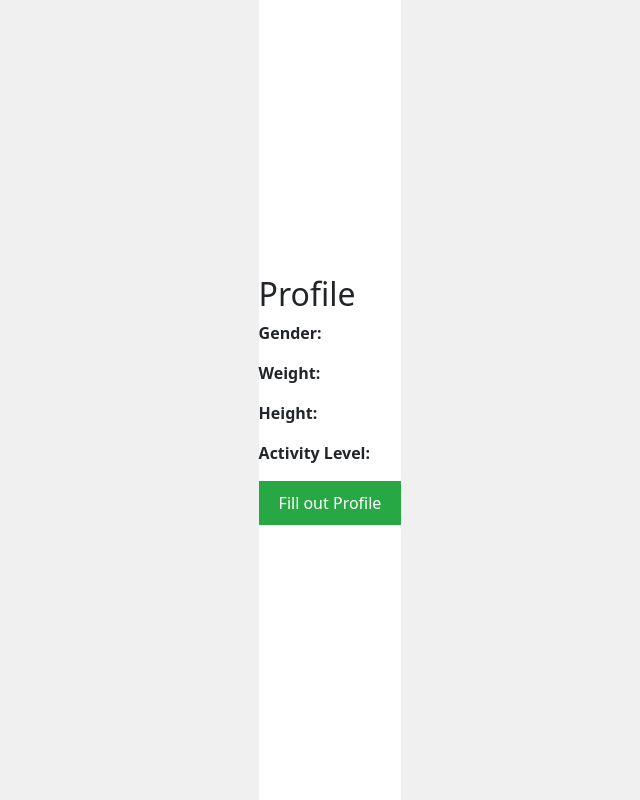
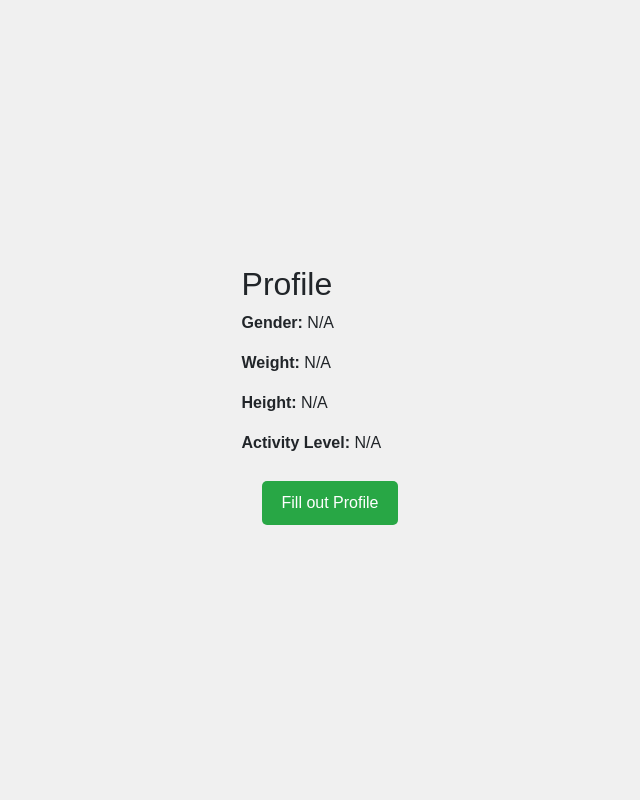
Before and after one commit to 2406-Ryan-Java-FS/Group5, a React (Create React App) app in the folder front-end/calorie-tracker/: page /profile in a window 1280 px wide. Shown: the whole page, without its empty margins (310-950 px from the left). Built offline with nearby package versions, Linux system fonts and the light colour scheme.

Commit message:
login, register, profile view, and profile form

```diff
--- /dev/null
+++ b/front-end/calorie-tracker/src/AuthContext.js
@@ -0,0 +1,43 @@
+import React, { createContext, useState, useContext, useEffect } from 'react';
+
+// Create context
+const AuthContext = createContext();
+
+// Custom hook to use auth context
+export const useAuth = () => {
+    return useContext(AuthContext);
+};
+
+// Auth provider component
+export function AuthProvider({ children }) {
+    const [user, setUser] = useState(null);
+
+    useEffect(() => {
+        // Load user from local storage or API
+        const loggedUser = JSON.parse(localStorage.getItem('user'));
+        if (loggedUser) {
+            setUser(loggedUser);
+        }
+    }, []);
+
+    const login = (userData) => {
+        // Save user to state and local storage
+        setUser(userData);
+        localStorage.setItem('user', JSON.stringify(userData));
+    };
+
+
+    const logout = () => {
+        // Clear user from state and local storage
+        setUser(null);
+        localStorage.removeItem('user');
+    };
+
+    const value = {
+        user,
+        login,
+        logout,
+    };
+
+    return <AuthContext.Provider value={value}>{children}</AuthContext.Provider>;
+}
--- a/front-end/calorie-tracker/src/components/login-page.js
+++ b/front-end/calorie-tracker/src/components/login-page.js
@@ -1,17 +1,19 @@
 import React, { useState } from 'react';
 import { Link, useNavigate } from 'react-router-dom';
 import '../styles/login.css';
+import { useAuth } from '../AuthContext';
 
 export default function LoginPage() {
     const [username, setUsername] = useState('');
     const [password, setPassword] = useState('');
     const navigate = useNavigate();
+    const { login } = useAuth();
 
     const handleLogin = async (e) => {
         e.preventDefault();
 
         try {
-            const response = await fetch('http://localhost:8080/api/user/login', {
+            const response = await fetch('http://localhost:8080/api/users/login', {
                 method: 'POST',
                 headers: {
                     'Content-Type': 'application/json',
@@ -22,6 +24,7 @@ export default function LoginPage() {
             if (response.ok) {
                 const userData = await response.json();
                 console.log('Login successful', userData);
+                login(userData);
                 // Handle successful login, e.g., store user data, redirect to profile
                 navigate('/profile');
             } else {
--- a/front-end/calorie-tracker/src/components/nav-bar.js
+++ b/front-end/calorie-tracker/src/components/nav-bar.js
@@ -1,4 +1,4 @@
-import { Link } from 'react-router-dom';
+//import { Link } from 'react-router-dom';
 
 export default function NavBar(){
 
--- a/front-end/calorie-tracker/src/components/profile-form.js
+++ b/front-end/calorie-tracker/src/components/profile-form.js
@@ -1,103 +1,11 @@
-// import React, { useState } from 'react';
+import React, { useState, useEffect } from 'react';
+import { useAuth } from '../AuthContext';
+import { useNavigate } from 'react-router-dom';
 
+export default function ProfileForm() {
+    const { user, login } = useAuth();
+    const navigate = useNavigate();
 
-// export default function ProfileForm({user, onUpdate }) {
-
-//         const [gender, setGender] = useState(user.gender);
-//         const [weight, setWeight] = useState(user.weight);
-//         const [height, setHeight] = useState(user.height);
-//         const [activityLevel, setActivityLevel] = useState(user.activityLevel);
-//         const [calorieGoal, setCalorieGoal] = useState(user.calorieGoal);
-
-//         const calculateBMI = () => {
-//             // Convert height from cm to meters
-//             const heightInMeters = height / 100;
-//             // Calculate BMI
-//             const bmi = weight / (heightInMeters * heightInMeters);
-//             return bmi.toFixed(2); // Round to 2 decimal places
-//         };
-
-//         const handleSubmit = (e) => {
-//             e.preventDefault();
-//             // Example: Update user profile
-//             onUpdate({ gender, weight, height, activityLevel, calorieGoal });
-//         };
-
-//         return (
-//             <div className="profile-form-container">
-//                 <h2>Edit Profile</h2>
-//                 <form onSubmit={handleSubmit}>
-//                     <label>
-//                         Gender:
-//                         <select
-//                             value={gender}
-//                             onChange={(e) => setGender(e.target.value)}
-//                             required
-//                         >
-//                             <option value="">Select</option>
-//                             <option value="male">Male</option>
-//                             <option value="female">Female</option>
-//                             <option value="other">Other</option>
-//                         </select>
-//                     </label>
-//                     <label>
-//                         Weight (kg):
-//                         <input
-//                             type="number"
-//                             value={weight}
-//                             onChange={(e) => setWeight(e.target.value)}
-//                             required
-//                         />
-//                     </label>
-//                     <label>
-//                         Height (cm):
-//                         <input
-//                             type="number"
-//                             value={height}
-//                             onChange={(e) => setHeight(e.target.value)}
-//                             required
-//                         />
-//                     </label>
-//                     <label>
-//                         Activity Level:
-//                         <select
-//                             value={activityLevel}
-//                             onChange={(e) => setActivityLevel(e.target.value)}
-//                             required
-//                         >
-//                             <option value="">Select</option>
-//                             <option value="1-2">1-2 times a week</option>
-//                             <option value="3-4">3-4 times a week</option>
-//                             <option value="5-6">5-6 times a week</option>
-//                             <option value="7+">Daily (7+ times a week)</option>
-//                         </select>
-//                     </label>
-//                     <label>
-//                         Calorie Goal (per day):
-//                         <input
-//                             type="number"
-//                             value={calorieGoal}
-//                             onChange={(e) => setCalorieGoal(e.target.value)}
-//                             optional
-//                         />
-//                     </label>
-//                     <button type="submit">Save Changes</button>
-//                 </form>
-//                 <div className="bmi-container">
-//                     <h3>BMI Calculator</h3>
-//                     <p>
-//                         <strong>BMI:</strong> {calculateBMI()}
-//                     </p>
-//                 </div>
-//             </div>
-//         );
-//     }
-
-
-import React, { useState } from 'react';
-
-export default function ProfileForm({ user, onUpdateProfile }) {
-    // Initialize form state with user data or empty values
     const [formData, setFormData] = useState({
         gender: user ? user.gender : '',
         weight: user ? user.weight : '',
@@ -105,6 +13,13 @@ export default function ProfileForm({ user, onUpdateProfile }) {
         activityLevel: user ? user.activityLevel : '',
         calorieGoal: user ? user.calorieGoal : '',
     });
+
+    useEffect(() => {
+        if (!user) {
+            // Redirect to login if user is not authenticated
+            navigate('/login');
+        }
+    }, [user, navigate]);
 
     const handleChange = (e) => {
         const { name, value } = e.target;
@@ -116,22 +31,28 @@ export default function ProfileForm({ user, onUpdateProfile }) {
 
     const handleSubmit = (e) => {
         e.preventDefault();
-        // Pass updated form data to parent component for handling
-        onUpdateProfile(formData);
+        // Update user profile in state and possibly backend
+        login({ ...user, ...formData });
+        // Optionally, send the updated user data to your backend here
+        navigate('/profile');
     };
 
     return (
         <div className="profile-form">
-            <h2>Profile Form</h2>
+            <h2>Edit Profile</h2>
             <form onSubmit={handleSubmit}>
                 <label>
                     Gender:
-                    <input
-                        type="text"
+                    <select
                         name="gender"
                         value={formData.gender}
                         onChange={handleChange}
-                    />
+                    >
+                        <option value="">Select</option>
+                        <option value="male">Male</option>
+                        <option value="female">Female</option>
+                        <option value="other">Other</option>
+                    </select>
                 </label>
                 <label>
                     Weight (kg):
@@ -154,10 +75,11 @@ export default function ProfileForm({ user, onUpdateProfile }) {
                 <label>
                     Activity Level:
                     <select name="activityLevel" value={formData.activityLevel} onChange={handleChange}>
+                        <option value="">Select</option>
                         <option value="1-2 times a week">1-2 times a week</option>
                         <option value="3-4 times a week">3-4 times a week</option>
                         <option value="5-6 times a week">5-6 times a week</option>
-                        <option value="6+ times a week">6+ times a week</option>
+                        <option value="7+ times a week">7+ times a week</option>
                     </select>
                 </label>
                 <label>
--- a/front-end/calorie-tracker/src/components/profile-view.js
+++ b/front-end/calorie-tracker/src/components/profile-view.js
@@ -1,50 +1,36 @@
 import React from 'react';
 import { Link } from 'react-router-dom';
+import { useAuth } from '../AuthContext'; // Import useAuth to access user context
 
-export default function ProfileView({user}){
+export default function ProfileView() {
+    const { user } = useAuth(); // Get the user from the context
+
     if (!user) {
-        return <>
-        <div className="profile-container-empty">
-            <h2>Profile</h2>
-            <p>
-                <strong>Gender:</strong>
-            </p>
-            <p>
-                <strong>Weight:</strong>
-            </p>
-            <p>
-                <strong>Height:</strong>
-            </p>
-            <p>
-                <strong>Activity Level:</strong>
-            </p>
-            <Link to={"/profile/form"}><button>Fill out Profile</button></Link>
-            {/* Add more fields as needed */}
-        </div>
+        return (
+            <div className="profile-container-empty">
+                <h2>Profile</h2>
+                <p><strong>Gender:</strong> N/A</p>
+                <p><strong>Weight:</strong> N/A</p>
+                <p><strong>Height:</strong> N/A</p>
+                <p><strong>Activity Level:</strong> N/A</p>
+                <Link to="/profile/form">
+                    <button>Fill out Profile</button>
+                </Link>
+            </div>
+        );
+    }
 
-
-
-    </>; // Handle case where user data is still loading
-    }
-    return (<>
+    return (
         <div className="profile-container">
             <h2>Profile</h2>
-            <p>
-                <strong>Gender:</strong> {user.gender}
-            </p>
-            <p>
-                <strong>Weight:</strong> {user.weight} kg
-            </p>
-            <p>
-                <strong>Height:</strong> {user.height} cm
-            </p>
-            <p>
-                <strong>Activity Level:</strong> {user.activityLevel}
-            </p>
+            <p><strong>Gender:</strong> {user.gender || 'N/A'}</p>
+            <p><strong>Weight:</strong> {user.weight || 'N/A'} kg</p>
+            <p><strong>Height:</strong> {user.height || 'N/A'} cm</p>
+            <p><strong>Activity Level:</strong> {user.activityLevel || 'N/A'}</p>
             {/* Add more fields as needed */}
+            <Link to="/profile/form">
+                <button>Edit Profile</button>
+            </Link>
         </div>
-
-
-
-    </>)
+    );
 }
--- a/front-end/calorie-tracker/src/components/sign-up-page.js
+++ b/front-end/calorie-tracker/src/components/sign-up-page.js
@@ -12,7 +12,7 @@ export default function SignUpPage() {
         e.preventDefault();
 
         try {
-            const response = await fetch('http://localhost:8080/api/user/register', {
+            const response = await fetch('http://localhost:8080/api/users/register', {
                 method: 'POST',
                 headers: {
                     'Content-Type': 'application/json',
--- a/front-end/calorie-tracker/src/index.js
+++ b/front-end/calorie-tracker/src/index.js
@@ -2,7 +2,7 @@ import React from 'react';
 import ReactDOM from 'react-dom/client';
 import './index.css';
 import App from './App';
-import 'bootstrap/dist/css/bootstrap.css';
+// import 'bootstrap/dist/css/bootstrap.css';
 
 import {BrowserRouter} from 'react-router-dom';
 
```
Also changed, not shown: front-end/calorie-tracker/src/App.js (+8 -4 lines).
